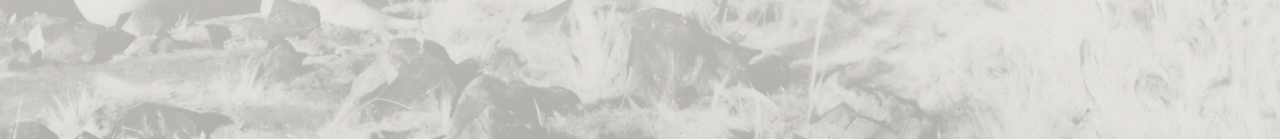
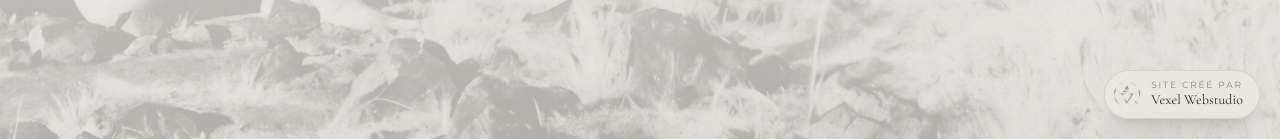
Before and after one commit to houseoftherisingarts/territoire-incarne, a React (Vite) app: page / in a window 1280 px wide. Shown: the part 661-800 px from the top of the page. Built offline with nearby package versions, Linux system fonts and the light colour scheme; no server answers; the database is empty.

Commit message:
autosave: 2026-09-11 11:14:37

```diff
--- a/src/App.tsx
+++ b/src/App.tsx
@@ -90,6 +90,7 @@ export const App = () => {
       )}
 
       <EditModeBar />
+      <BadgeVexel />
     </div>
   );
 };
```
